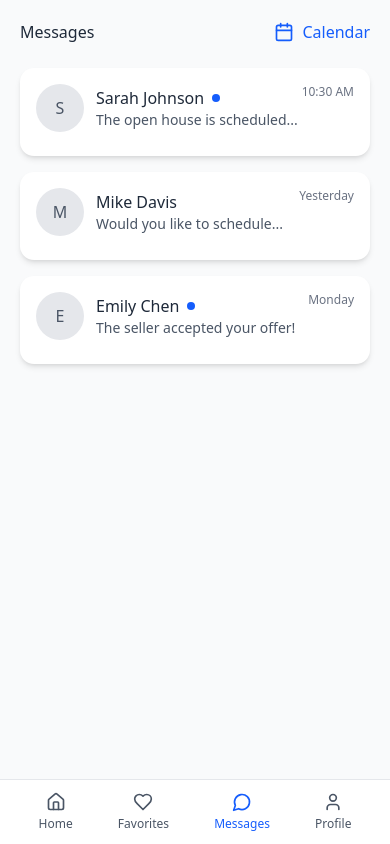
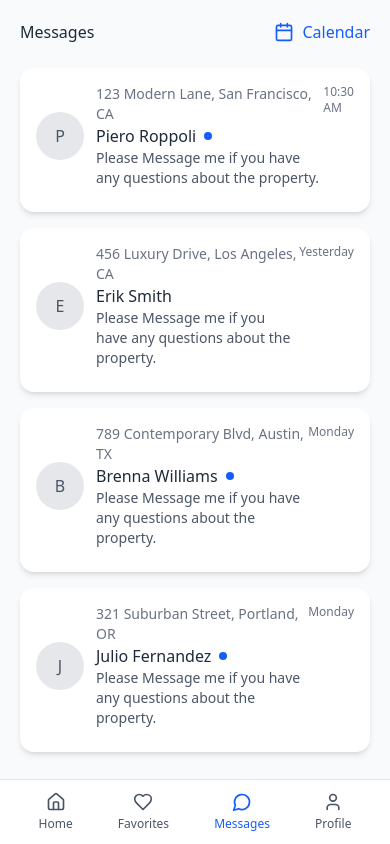
Before and after one commit to rebeccadifilippo/Find_A_Home, a React (Vite) app: page / in a window 390 px wide. Both pictures are taken after a click on the button "Messages". Built offline with nearby package versions, Linux system fonts and the light colour scheme.

Commit message:
fixed mobile layout

```diff
--- a/src/App.tsx
+++ b/src/App.tsx
@@ -7,14 +7,8 @@ import { MessageDetailScreen } from './components/MessageDetailScreen';
 import { ProfileScreen } from './components/ProfileScreen';
 import { CalendarScreen } from './components/CalendarScreen';
 import { BottomNav } from './components/BottomNav';
-import { mockHouses, mockOpenHouses } from './data';
+import { mockHouses, mockMessages, mockOpenHouses } from './data'; // Import mock data
 import { House, Screen, Message } from './types';
-
-const mockMessages: Message[] = [
-  { id: '1', agent: 'Sarah Johnson', preview: 'The open house is scheduled...', time: '10:30 AM', unread: true },
-  { id: '2', agent: 'Mike Davis', preview: 'Would you like to schedule...', time: 'Yesterday', unread: false },
-  { id: '3', agent: 'Emily Chen', preview: 'The seller accepted your offer!', time: 'Monday', unread: true },
-];
 
 export default function App() {
   const [activeScreen, setActiveScreen] = useState<Screen | 'detail'>('home');
@@ -81,7 +75,7 @@ export default function App() {
 
         {activeScreen === 'messages' && (
           <MessagesScreen
-            messages={mockMessages}
+            messages={mockMessages} // Use imported mockMessages
             onCalendar={handleCalendar}
             onMessageSelect={handleMessageSelect}
           />
--- a/src/components/CompareScreen.tsx
+++ b/src/components/CompareScreen.tsx
@@ -25,7 +25,7 @@ export function CompareScreen({ houses, onClose }: CompareScreenProps) {
         <button onClick={onClose}>
           <X size={24} className="text-gray-700" />
         </button>
-        <h1 className="text-gray-800">Compare Homes</h1>
+        <h1 className="text-blue-600 text-3xl font-bold">Compare Homes</h1> {/* Updated title */}
         <div className="w-6" />
       </div>
 
@@ -34,22 +34,22 @@ export function CompareScreen({ houses, onClose }: CompareScreenProps) {
         <select
           value={selectedHouses[0]}
           onChange={(e) => handleHouseChange(0, parseInt(e.target.value))}
-          className="border border-gray-300 rounded px-2 py-1 text-sm"
+          className="border border-gray-300 rounded px-2 py-1 text-sm w-[45%] truncate"
         >
           {houses.map((house, index) => (
             <option key={index} value={index}>
-              {house.address}
+              {house.address.length > 25 ? `${house.address.slice(0, 25)}...` : house.address}
             </option>
           ))}
         </select>
         <select
           value={selectedHouses[1]}
           onChange={(e) => handleHouseChange(1, parseInt(e.target.value))}
-          className="border border-gray-300 rounded px-2 py-1 text-sm"
+          className="border border-gray-300 rounded px-2 py-1 text-sm w-[45%] truncate"
         >
           {houses.map((house, index) => (
             <option key={index} value={index}>
-              {house.address}
+              {house.address.length > 25 ? `${house.address.slice(0, 25)}...` : house.address}
             </option>
           ))}
         </select>
@@ -67,7 +67,10 @@ export function CompareScreen({ houses, onClose }: CompareScreenProps) {
           <div className="flex-1 p-3 flex flex-col gap-3">
             <div>
               <p className="text-blue-600 mb-1">${(house1.price / 1000).toFixed(0)}K</p>
-              <p className="text-gray-700 text-xs line-clamp-3">{house1.address}</p>
+              {/* Truncate address */}
+              <p className="text-gray-700 text-xs text-ellipsis overflow-hidden whitespace-nowrap">
+                {house1.address.length > 25 ? `${house1.address.slice(0, 25)}...` : house1.address}
+              </p>
             </div>
 
             <div className="space-y-2">
@@ -99,7 +102,10 @@ export function CompareScreen({ houses, onClose }: CompareScreenProps) {
           <div className="flex-1 p-3 flex flex-col gap-3">
             <div>
               <p className="text-blue-600 mb-1">${(house2.price / 1000).toFixed(0)}K</p>
-              <p className="text-gray-700 text-xs line-clamp-3">{house2.address}</p>
+              {/* Truncate address */}
+              <p className="text-gray-700 text-xs text-ellipsis overflow-hidden whitespace-nowrap">
+                {house2.address.length > 25 ? `${house2.address.slice(0, 25)}...` : house2.address}
+              </p>
             </div>
 
             <div className="space-y-2">
--- a/src/components/MessageDetailScreen.tsx
+++ b/src/components/MessageDetailScreen.tsx
@@ -18,29 +18,19 @@ export function MessageDetailScreen({ message, onBack }: MessageDetailScreenProp
   const handleSendMessage = () => {
     if (!userMessage.trim()) return;
 
-    // Create both message objects
     const newUserMessage = { sender: 'user', text: userMessage };
     const newAgentMessage = { sender: 'agent', text: 'Feature coming soon: Messaging functionality.' };
 
-    // Update state ONCE with both messages to prevent overwriting/race conditions
-    setChatHistory((prev) => [
-      ...prev,
-      newUserMessage,
-      newAgentMessage
-    ]);
-
-    // Clear input
+    setChatHistory((prev) => [...prev, newUserMessage, newAgentMessage]);
     setUserMessage('');
   };
 
-  // Allow sending with Enter key
   const handleKeyDown = (e: React.KeyboardEvent) => {
     if (e.key === 'Enter') {
       handleSendMessage();
     }
   };
 
-  // Scroll to bottom on new message
   useEffect(() => {
     if (chatContainerRef.current) {
       chatContainerRef.current.scrollTop = chatContainerRef.current.scrollHeight;
@@ -57,11 +47,13 @@ export function MessageDetailScreen({ message, onBack }: MessageDetailScreenProp
         >
           <ArrowLeft size={24} />
         </button>
-        <h1 className="text-lg font-semibold">{message.agent}</h1>
+        <div className="flex flex-col">
+          <h1 className="text-3xl font-bold">{message.agent}</h1> {/* Larger and bolded name */}
+          <p className="text-2xl font-bold">{message.house.address}</p> {/* Slightly larger address */}
+        </div>
       </div>
 
-      {/* Chat Content
-      */}
+      {/* Chat Content */}
       <div
         ref={chatContainerRef}
         className="flex-1 p-4 space-y-4 overflow-y-auto bg-gray-50 flex flex-col"
@@ -75,7 +67,6 @@ export function MessageDetailScreen({ message, onBack }: MessageDetailScreenProp
                 : 'bg-white text-gray-800 mr-auto border border-gray-200 rounded-bl-none' // Agent: White, Left aligned
             }`}
           >
-            {/* break-words ensures long strings don't overflow the bubble */}
             <p className="break-words">{chat.text}</p>
           </div>
         ))}
--- a/src/components/MessagesScreen.tsx
+++ b/src/components/MessagesScreen.tsx
@@ -27,7 +27,7 @@ export function MessagesScreen({ messages, onCalendar, onMessageSelect }: Messag
         {messages.map((message) => (
           <div
             key={message.id}
-            onClick={() => onMessageSelect(message)} // Navigate to the detail screen
+            onClick={() => onMessageSelect(message)}
             className="bg-white rounded-xl p-4 shadow-md cursor-pointer hover:shadow-lg transition-shadow"
           >
             <div className="flex justify-between items-start mb-2">
@@ -36,6 +36,8 @@ export function MessagesScreen({ messages, onCalendar, onMessageSelect }: Messag
                   <span className="text-gray-600">{message.agent.charAt(0)}</span>
                 </div>
                 <div className="flex-1">
+                  {/* Display house address above the agent's name */}
+                  <p className="text-gray-500 text-sm">{message.house.address}</p>
                   <div className="flex items-center gap-2">
                     <p className="text-gray-800">{message.agent}</p>
                     {message.unread && (
--- a/src/data.ts
+++ b/src/data.ts
@@ -66,25 +66,36 @@ export const mockHouses: House[] = [
 export const mockMessages: Message[] = [
   {
     id: '1',
-    agent: 'Sarah Johnson',
-    preview: 'The open house is scheduled for this Saturday at 2 PM',
+    agent: 'Piero Roppoli',
+    preview: 'Please Message me if you have any questions about the property.',
     time: '10:30 AM',
-    unread: true
+    unread: true,
+    house: mockHouses[0], // Associate with the first house
   },
   {
     id: '2',
-    agent: 'Mike Davis',
-    preview: 'Would you like to schedule a viewing for the property?',
+    agent: 'Erik Smith',
+    preview: 'Please Message me if you have any questions about the property.',
     time: 'Yesterday',
-    unread: false
+    unread: false,
+    house: mockHouses[1], // Associate with the second house
   },
   {
     id: '3',
-    agent: 'Emily Chen',
-    preview: 'The seller accepted your offer! Congratulations!',
+    agent: 'Brenna Williams',
+    preview: 'Please Message me if you have any questions about the property.',
     time: 'Monday',
-    unread: true
-  }
+    unread: true,
+    house: mockHouses[2], // Associate with the third house
+  },
+  {
+    id: '4',
+    agent: 'Julio Fernandez',
+    preview: 'Please Message me if you have any questions about the property.',
+    time: 'Monday',
+    unread: true,
+    house: mockHouses[3], // Associate with the fourth house
+  },
 ];
 
 export const mockOpenHouses: OpenHouse[] = [
```
Also changed, not shown: src/components/HomeDetails.tsx (added).
